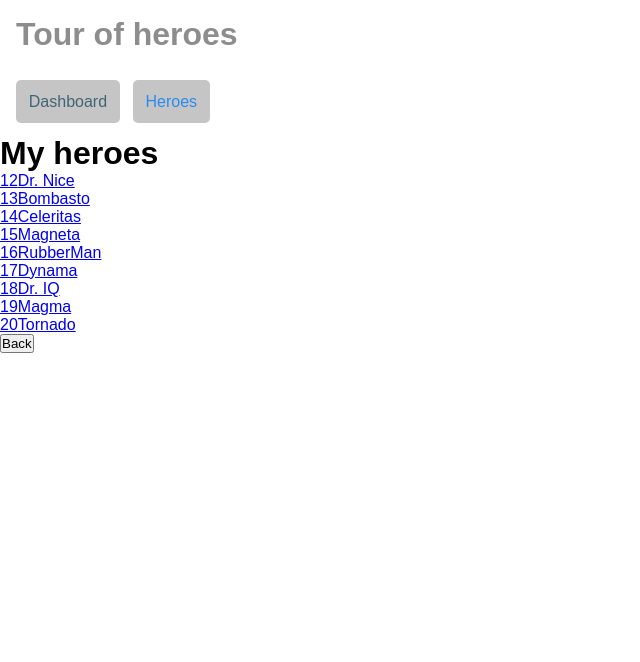
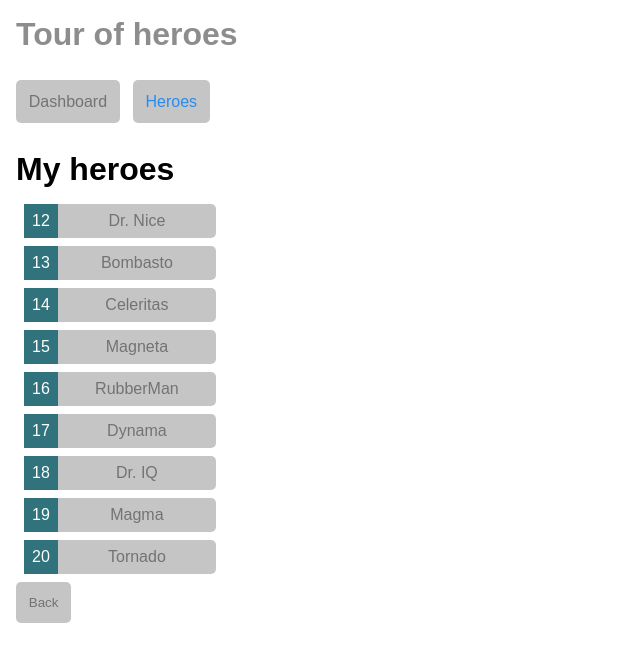
Before and after one commit to Dexter4873/vue-tour-of-heroes, a Vue app: page /heroes in a window 1280 px wide. Shown: the top 662 px of the page, without its empty margins (0-640 px from the left). Built offline with nearby package versions, Linux system fonts and the light colour scheme.

Commit message:
Add styles to App, HeroesView, BackButton

```diff
--- a/src/App.vue
+++ b/src/App.vue
@@ -25,7 +25,7 @@ nav a {
   text-decoration: none;
   margin-right: .8rem;
   padding: 0.8rem;
-  color: #3f6573;
+  color: #737373;
   background-color: rgba(180, 179, 179, 0.76);
   border-radius: 5px;
   transition: background-color 0.2s;
--- a/src/components/BackButton.vue
+++ b/src/components/BackButton.vue
@@ -8,4 +8,21 @@ const router = useRouter()
   <button @click="router.go(-1)">Back</button>
 </template>
 
-<style scoped></style>
+<style scoped>
+button {
+  text-decoration: none;
+  margin-right: .8rem;
+  padding: 0.8rem;
+  color: #737373;
+  background-color: rgba(180, 179, 179, 0.76);
+  border-radius: 5px;
+  transition: background-color 0.2s;
+  outline: none;
+  border: none;
+}
+
+button:hover {
+  background-color: rgba(180, 179, 179, 0.93);
+  cursor: pointer;
+}
+</style>
--- a/src/views/HeroesView.vue
+++ b/src/views/HeroesView.vue
@@ -6,16 +6,57 @@ const heroesStore = useHeroesStore()
 </script>
 
 <template>
+  <div class="container">
     <h1>My heroes</h1>
     <ul>
       <li v-for="hero in heroesStore.heroes" :key="hero.id">
         <router-link :to="`/heroes/detail/${hero.id}`">
-        <span>{{hero.id}}</span>
-        <span>{{ hero.name}}</span>
+          <span class="badge">{{hero.id}}</span>
+          <span class="name">{{ hero.name}}</span>
         </router-link>
       </li>
     </ul>
     <back-button />
+  </div>
 </template>
 
-<style scoped></style>
+<style scoped>
+  .container {
+    padding: 1rem;
+    width: 15rem;
+  }
+
+  ul {
+    margin-top: 1rem;
+  }
+
+  ul li {
+    list-style: none;
+  }
+
+  ul li a {
+    display: flex;
+    margin: .5rem;
+    color: #737373;
+    text-decoration: none;
+    background-color: rgba(180, 179, 179, 0.76);
+    border-radius: 5px;
+    transition: background-color 0.2s;
+  }
+
+  ul li a:hover {
+    background-color: rgba(180, 179, 179, 0.93);
+  }
+
+  .badge {
+    padding: .5rem;
+    color: white;
+    background-color: #30737c;
+  }
+
+  .name {
+    padding: .5rem;
+    flex-grow: 1;
+    text-align: center;
+  }
+</style>
```
Lines whose indentation alone changed are shown as unchanged.
